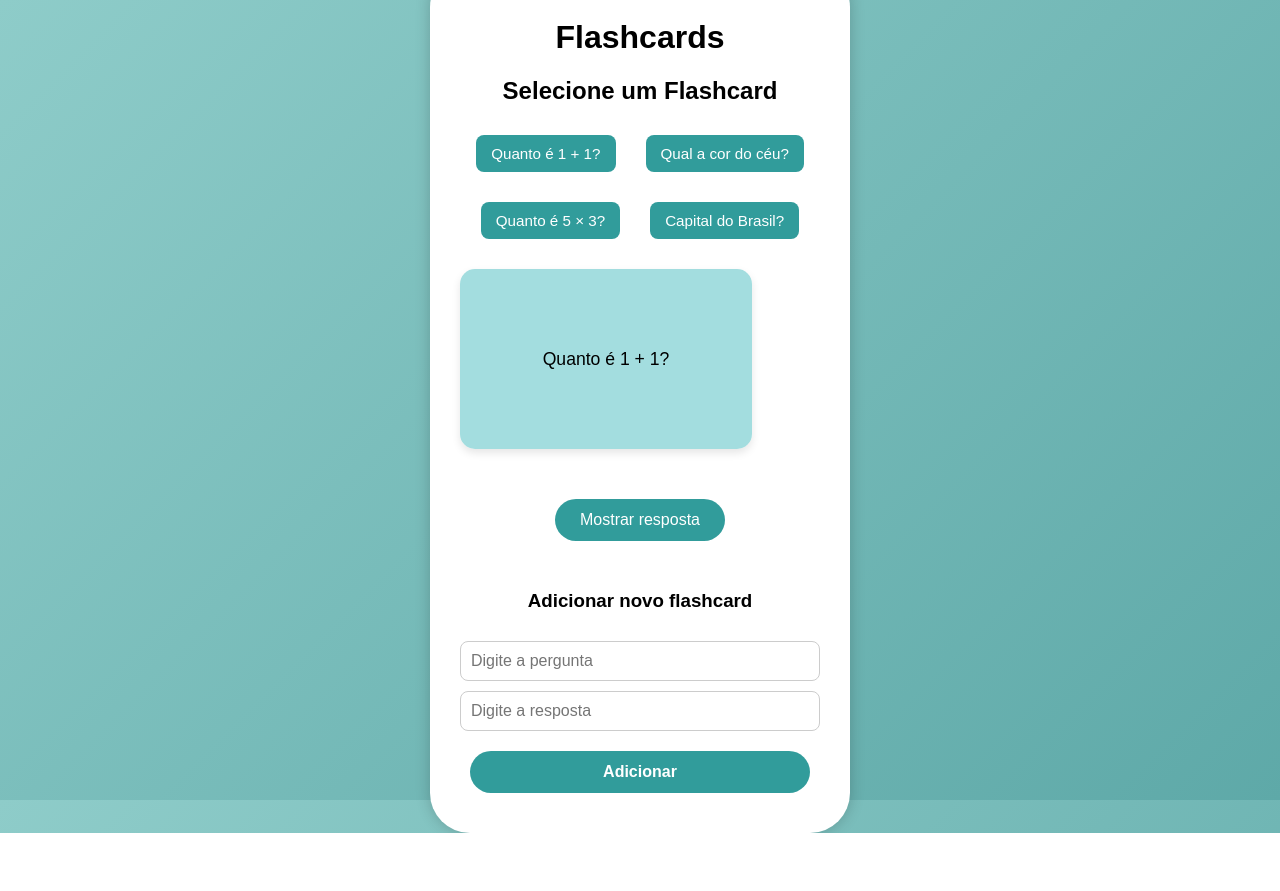
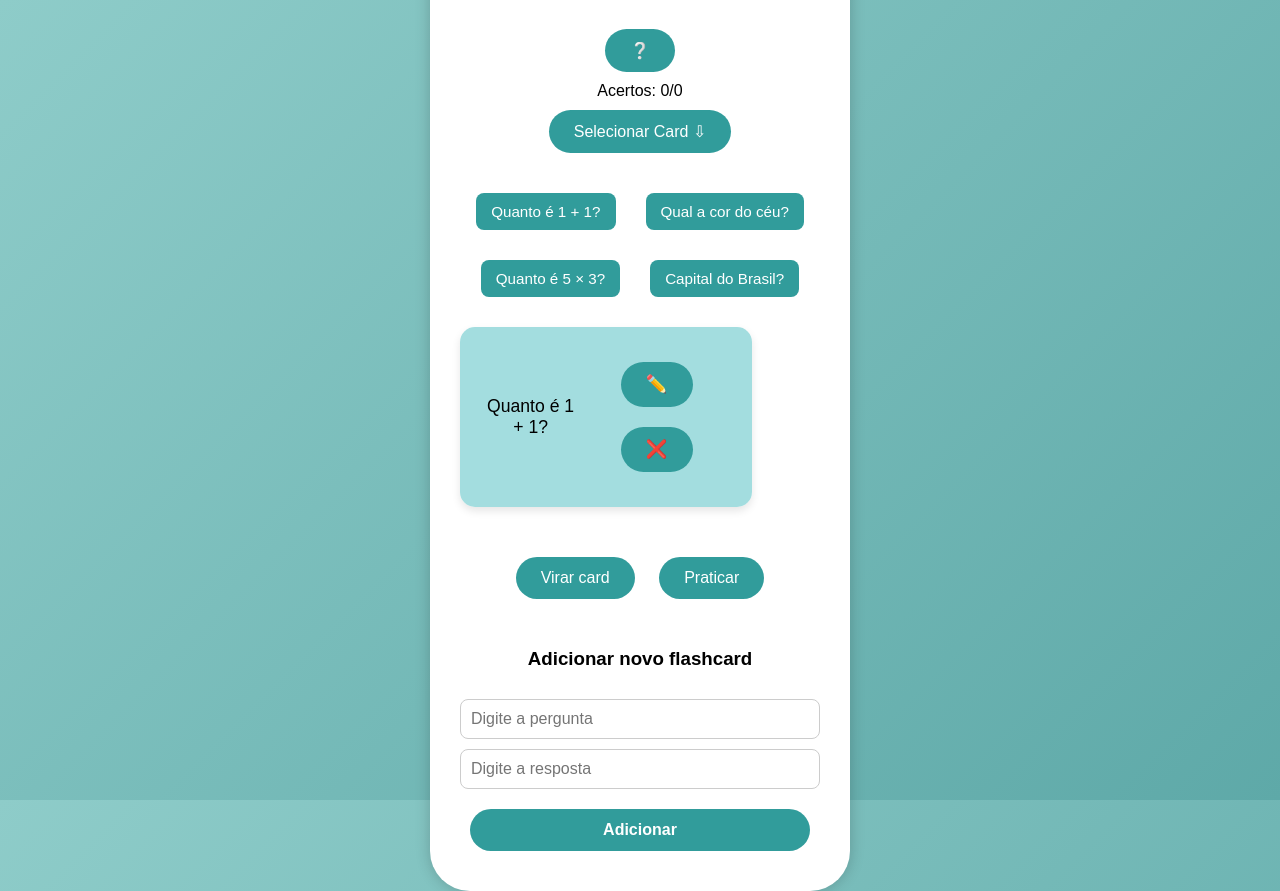
Before and after one commit to Gabico-Freitas/Fokvs-Desafio, a plain HTML site: page index.html in a window 1280 px wide. Before the commit the page ends 833 px from the top, so only its background shows below. Drawn offline with Linux system fonts and the light colour scheme.

Commit message:
Update index.html

```diff
--- a/index.html
+++ b/index.html
@@ -7,29 +7,81 @@
   <link rel="stylesheet" href="styles.css" />
 </head>
 <body>
+
   <div class="flashcard-container">
-    <h1>Flashcards</h1>
+    <div class="header-container">
+      <h1>Flashcards</h1>
+      <button id="help">❔</button>
+    </div>
+    <div id="score-container">
+      Acertos: <span id="score">0/0</span>
+    </div>
 
-    <h2>Selecione um Flashcard</h2>
-    <div id="card-list" class="card-list"></div>
+    <!-- Parte que mostra os cards escritos -->
+    <button id="toggle-card-list">Selecionar Card ⇩</button>
+    <div id="card-list-container" class="collapsed">
+      <div id="card-list" class="card-list"></div>
+    </div>
 
+    <!-- Parte que mostra os cards -->
     <div id="card" class="card">
+
       <div class="front">
         <p id="question">Pergunta</p>
+        <div class="card-actions">
+          <button id="edit" data-index="0">✏️</button>
+          <button id="delete" data-index="0">❌</button>
+        </div>
       </div>
       <div class="back">
         <p id="answer">Resposta</p>
+        <div class="feedback-buttons">
+          <button id="right">Acertou</button>
+          <button id="wrong">Errou</button>
+        </div>
       </div>
-    </div>
+      </div>
 
-    <button id="flip-card">Mostrar resposta</button>
+      <div id="bottom-buttons">
+        <button id="flip-card">Virar card</button>
+        <button id="practice">Praticar</button>
+      </div>
 
+      <!-- Parte para praticar com os cards, inicialmente invisível -->
+      <div id="practice-section" style="display: none;">
+        <h2>Praticando...</h2>
+        <div id="practice-card" class="card">
+          <div class="front">
+            <p id="practice-question">Pergunta</p>
+          </div>
+          <div class="back">
+            <p id="practice-answer">Resposta</p>
+            <div class="feedback-buttons">
+              <button id="practice-right">Acertou</button>
+              <button id="practice-wrong">Errou</button>
+            </div>
+          </div>
+        </div>
+
+        <button id="practice-flip-card">Virar card</button>
+        <button id="next-practice-card">Próximo</button>
+      </div>
+
+      <!-- Parte que mostra os resultados da prática -->
+      <div id="practice-summary" style="display: none;">
+        <h3>Resumo</h3>
+        <p id="practice-stats"></p>
+        <button onclick="location.reload()">Voltar</button>
+      </div>
+
+    <!-- Parte para adicionar um card -->
     <form id="add-form">
         <h3>Adicionar novo flashcard</h3>
         <input type="text" id="new-question" placeholder="Digite a pergunta" required />
         <input type="text" id="new-answer" placeholder="Digite a resposta" required />
         <button type="submit">Adicionar</button>
     </form>
+
   </div>
 
   <script src="script.js"></script>
```
